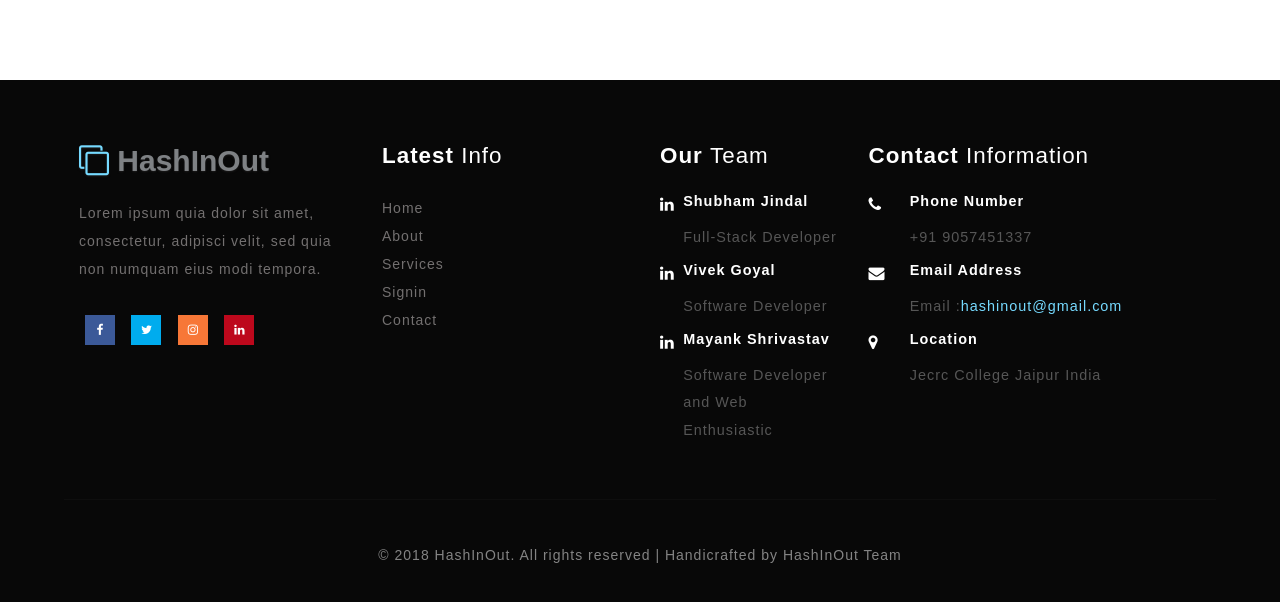
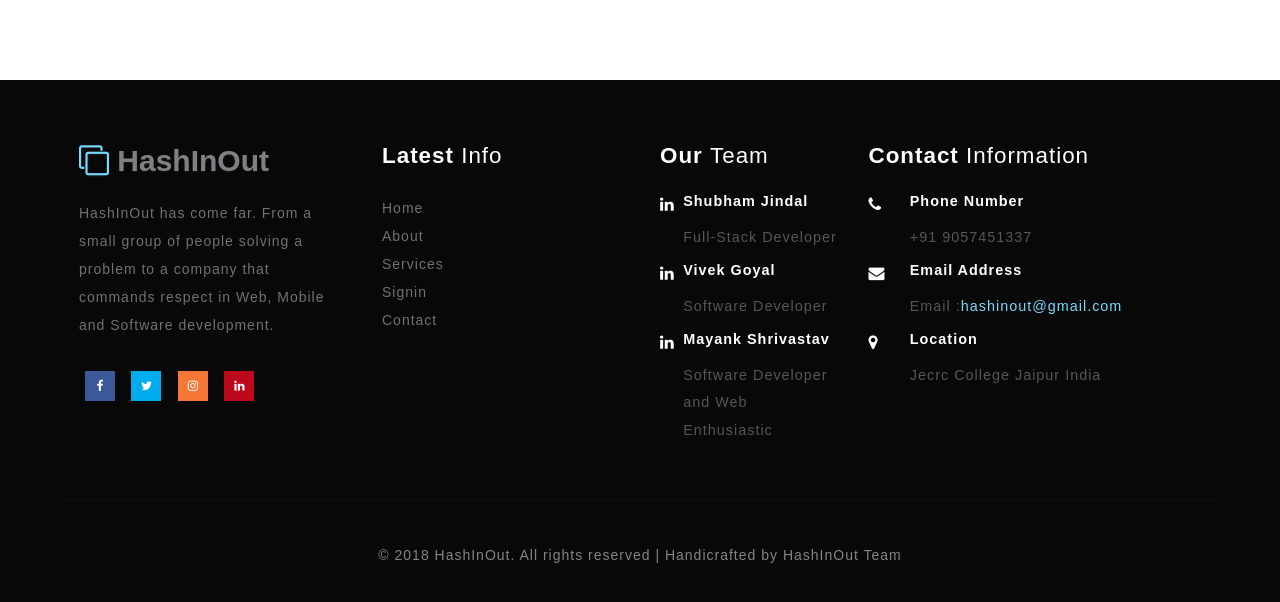
Before and after one commit to hashinout/hashinout.github.io, a plain HTML site: page web/contact.html in a window 1280 px wide. Shown: the part 1484-2086 px from the top of the page. Drawn offline with Linux system fonts and the light colour scheme.

Commit message:
processs

```diff
--- a/web/contact.html
+++ b/web/contact.html
@@ -144,7 +144,7 @@ Smartphone Compatible web template, free webdesigns for Nokia, Samsung, LG, Sony
 		<div class="footer_inner_info_w3ls_agileits">
 			<div class="col-md-3 footer-left">
 				<h2><a href="index.html"><i class="fa fa-clone" aria-hidden="true"></i> HashInOut</a></h2>
-				<p>Lorem ipsum quia dolor sit amet, consectetur, adipisci velit, sed quia non numquam eius modi tempora.</p>
+				<p>HashInOut has come far. From a small group of people solving a problem to a company that commands respect in Web, Mobile and Software development.</p>
 				<ul class="social-nav model-3d-0 footer-social social two">
 					<li>
 						<a href="#" class="facebook">
```
Also changed, not shown: web/index.html (+1 -1 lines), web/portfolio.html (+1 -1 lines).
